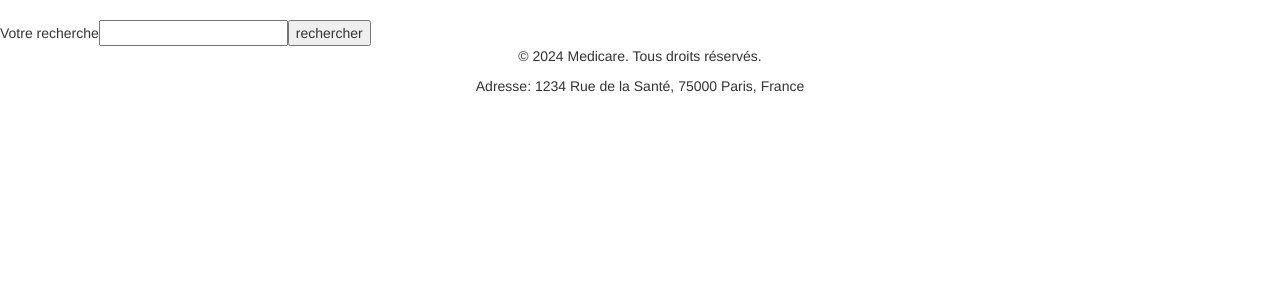
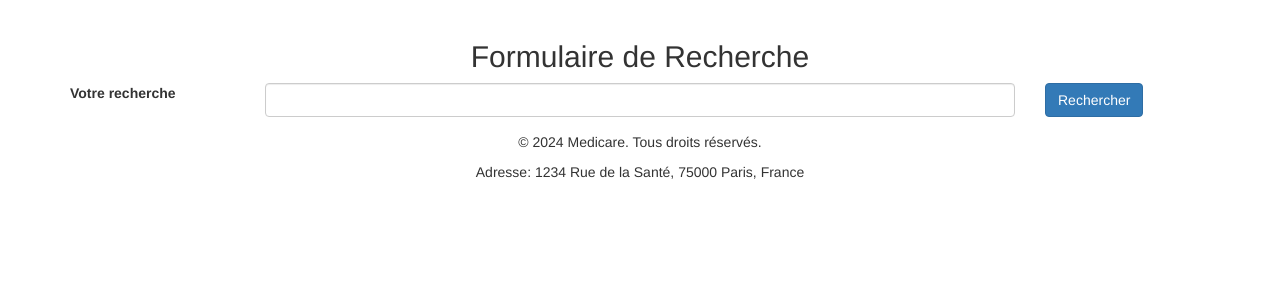
Before and after one commit to LaCometeCookie/Projet-Piscine-Web-ING2, a PHP site: page /recherche.php in a window 1280 px wide. Shown: the part 102-402 px from the top of the page. Run offline with PHP 8.4, Linux system fonts and the light colour scheme.

Commit message:
Recherche.php
Mise en page plus jolie

```diff
--- a/recherche.php
+++ b/recherche.php
@@ -35,6 +35,10 @@
      }
      .nav-item-recherche a {
           color: blue !important;
+     }
+     h2 {
+          display: flex;
+          justify-content: center;
      }
 </style>
 
@@ -93,15 +97,20 @@
         </div>
     </nav>
 
-     <form method="post" action="rechercher.php">
-     <table>
-        <tr>
-            <td>Votre recherche</td>
-            <td><input type="text" name="recherche"></td>
-            <td><input type="submit" name= "rechercher" value="rechercher"></td>
-        </tr>
-     </table>
+    <div class="container">
+    <h2>Formulaire de Recherche</h2>
+    <form method="post" action="rechercher.php">
+        <div class="form-group row">
+            <label for="recherche" class="col-sm-2 col-form-label">Votre recherche</label>
+            <div class="col-sm-8">
+                <input type="text" class="form-control" id="recherche" name="recherche">
+            </div>
+            <div class="col-sm-2">
+                <button type="submit" class="btn btn-primary">Rechercher</button>
+            </div>
+        </div>
     </form>
+    </div>
         <!-- Footer -->
         <footer class="text-center mt-4">
         <p>&copy; 2024 Medicare. Tous droits réservés.</p>
```
